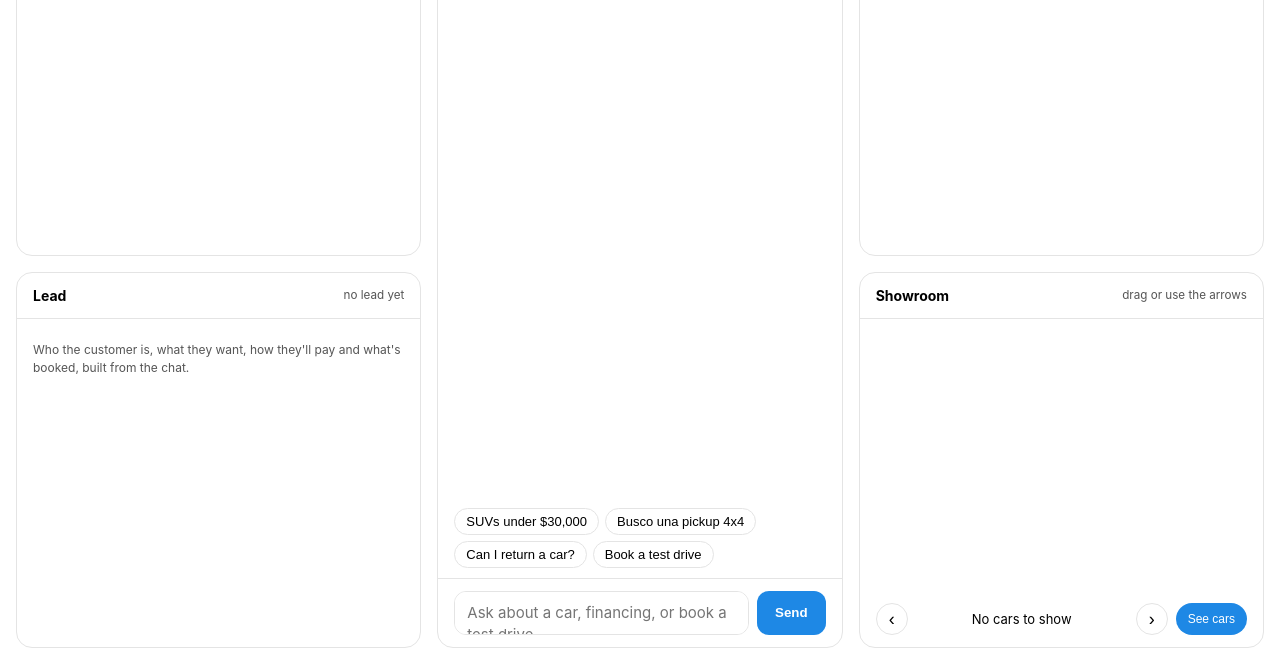
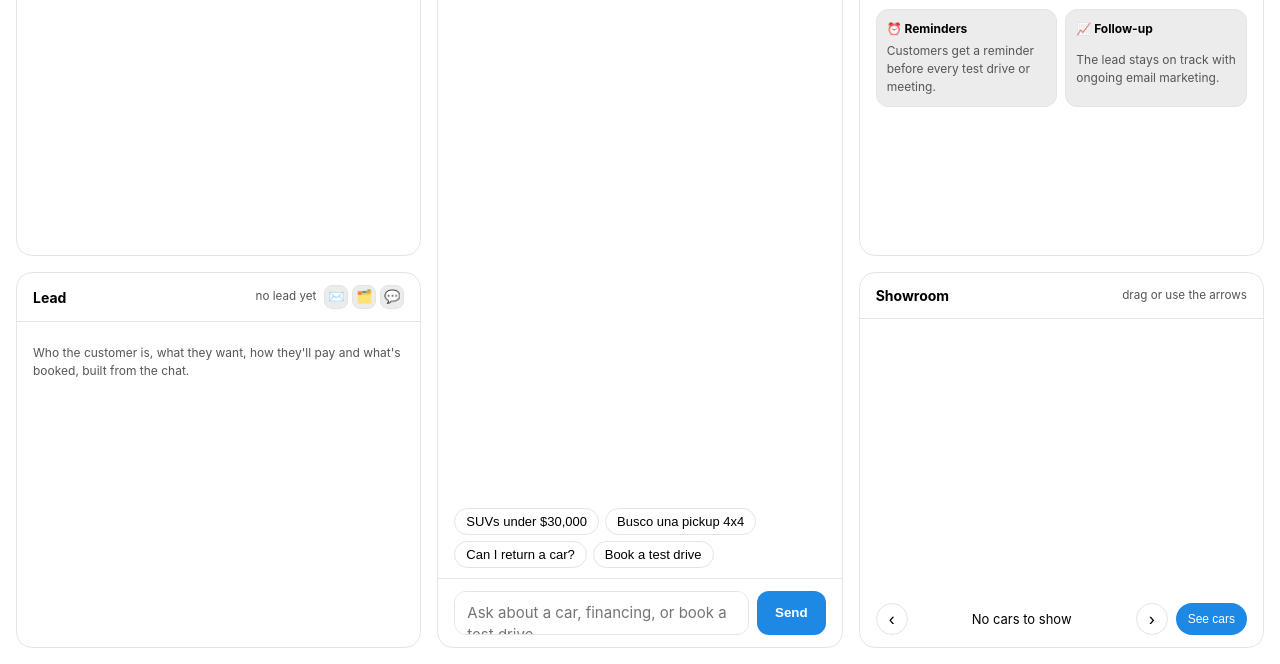
Before and after one commit to leoiburn/sales-project-demo, a plain HTML site: page web/index.html in a window 1280 px wide. Shown: the part 136-800 px from the top of the page. Drawn offline with Linux system fonts and the light colour scheme; no server answers.

Commit message:
Add lead channel icons and appointment reminder/follow-up boxes

```diff
--- a/web/index.html
+++ b/web/index.html
@@ -47,6 +47,11 @@
   .time { border: 1px solid var(--line); background: var(--soft); color: var(--ink); border-radius: 999px; padding: 4px 10px; font-size: 12px; cursor: pointer; }
   .time.tk { background: none; color: var(--muted); text-decoration: line-through; cursor: default; }
   .time.bk { background: var(--ok); color: #fff; border-color: var(--ok); cursor: default; }
+  .sends { display: flex; gap: 4px; }
+  .sends i { font-style: normal; font-size: 13px; width: 24px; height: 24px; display: grid; place-items: center; border: 1px solid var(--line); border-radius: 8px; background: var(--soft); cursor: default; }
+  .feats { display: grid; grid-template-columns: 1fr 1fr; gap: 8px; margin-top: 12px; }
+  .feat { border: 1px solid var(--line); border-radius: 12px; padding: 10px; background: var(--soft); font-size: 12px; display: grid; gap: 4px; }
+  .feat span { color: var(--muted); }
   .hint { font-size: 12px; color: var(--muted); margin-top: 10px; }
   .meter { margin-bottom: 14px; }
   .meter .lbl { display: flex; font-size: 12px; color: var(--muted); margin-bottom: 4px; }
@@ -172,7 +177,7 @@
     <div class="body" id="profile"><div class="hint">As the customer chats, the assistant sizes them up here: how interested they are and how specific they're getting.</div></div>
   </section>
   <section class="card">
-    <h2>Lead <small id="leadnote">no lead yet</small></h2>
+    <h2>Lead <small id="leadnote">no lead yet</small><span class="sends" aria-label="Lead is sent to"><i title="Sent by email">✉️</i><i title="Sent to the CRM">🗂️</i><i title="Sent by SMS">💬</i></span></h2>
     <div class="body" id="leadbox"><div class="hint">Who the customer is, what they want, how they'll pay and what's booked, built from the chat.</div></div>
   </section>
 </aside>
@@ -206,6 +211,10 @@
       <div class="days" id="days"></div>
       <div class="times" id="times"></div>
       <div class="hint">One salesperson, one appointment at a time. Pick a time, then a test drive or a meeting.</div>
+      <div class="feats">
+        <div class="feat"><b>⏰ Reminders</b><span>Customers get a reminder before every test drive or meeting.</span></div>
+        <div class="feat"><b>📈 Follow-up</b><span>The lead stays on track with ongoing email marketing.</span></div>
+      </div>
     </div>
   </section>
   <section class="card showroom">
```
